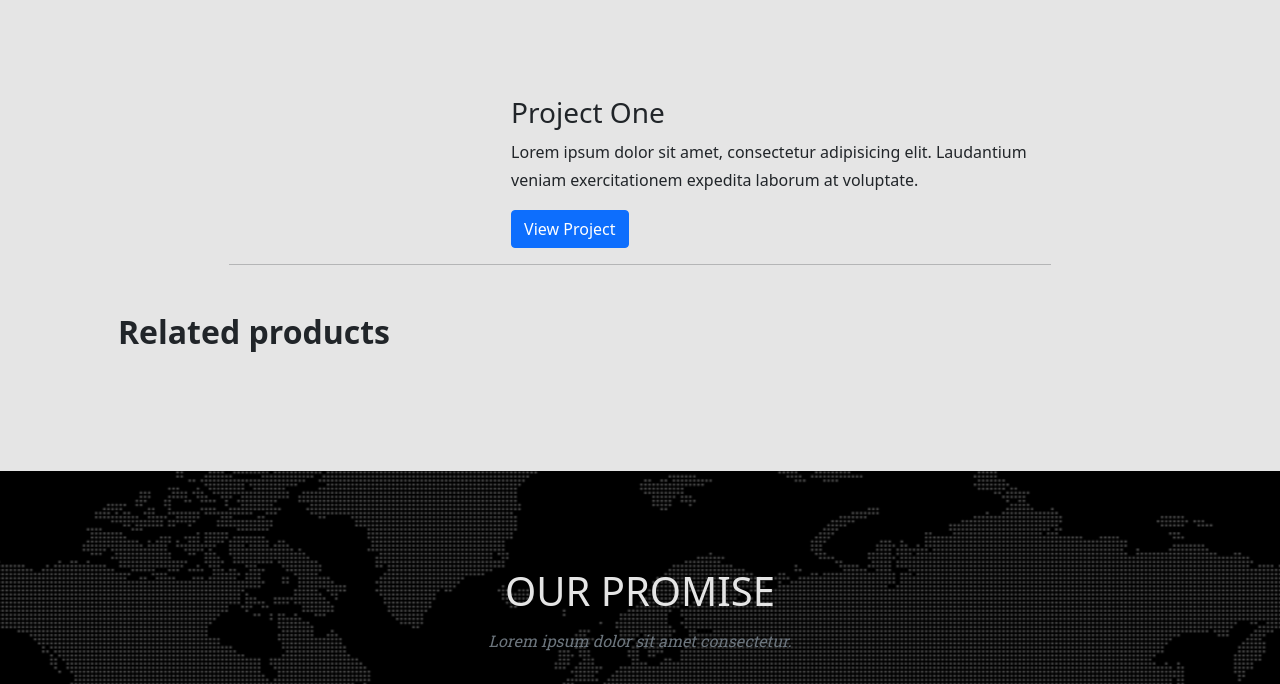
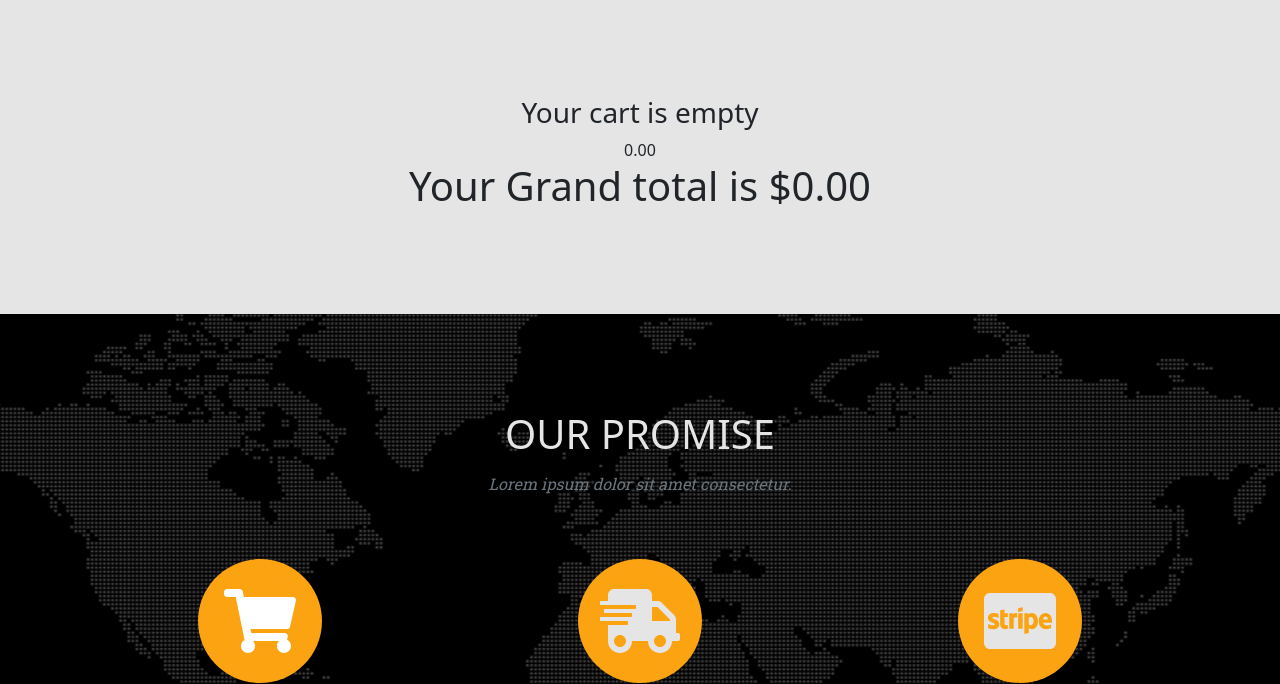
Before and after one commit to rp42dev/MS-4-Django-Full-Stack-Project, a Django app: page /cart/ in a window 1280 px wide. Shown: the part 259-943 px from the top of the page. Run offline with Django 3.2, Linux system fonts and the light colour scheme; some libraries are stand-ins or nearby versions.

Commit message:
added cart item subtotal calculation functionality and grand total

```diff
--- a/cart/contexts.py
+++ b/cart/contexts.py
@@ -8,23 +8,33 @@ def cart_contents(request):
     item_count = 0
     cart = request.session.get('cart', {})
 
-    for item_id, item_data in cart.items():
-        if isinstance(item_data, int):
+    for item_id, quantity in cart.items():
+
+        if isinstance(quantity, int):
             product = get_object_or_404(Product, pk=item_id)
-            total += item_data * product.price
-            item_count += item_data
+
+            if product.sale:
+                subtotal = 0
+                total += quantity * product.sale_price
+                subtotal = quantity * product.sale_price
+            else:
+                subtotal = 0
+                total += quantity * product.price
+                subtotal = quantity * product.price
+            item_count += quantity
             cart_items.append({
                 'item_id': item_id,
-                'quantity': item_data,
+                'quantity': quantity,
                 'product': product,
+                'subtotal': subtotal,
             })
 
     if total < 50:
         delivery = total * Decimal(10 / 100)
-        free_deivery_delta = 50 * total
+        free_deivery = 50 * total
     else:
         delivery = 0
-        free_deivery_delta = 0
+        free_deivery = 0
 
     grand_total = delivery + total
 
@@ -33,8 +43,8 @@ def cart_contents(request):
         'total': total,
         'item_count': item_count,
         'delivery': delivery,
-        'free_deivery_delta': free_deivery_delta,
-        'free_deivery_treshold': 10,
+        'free_deivery': free_deivery,
+        'deivery_treshold': 10,
         'grand_total': grand_total,
     }
 
--- a/cart/templates/cart/cart.html
+++ b/cart/templates/cart/cart.html
@@ -17,7 +17,7 @@
 <!-- Product section-->
 <section class="page-section">
     <div class="w-auto px-4">
-        <div class="col-12 mx-auto col-lg-10 col-xl-8">
+        <div class="col-12 mx-auto col-lg-8 col-md-10">
             {% if cart_items %}
             {% for item in cart_items %}
 
@@ -49,9 +49,9 @@
                         <!-- Sale badge-->
 
                         {% if item.product.sale %}
-                        <h1 class="text-danger">${{ item.product.sale_price }} </h1>
+                        <h1 class="text-danger">${{ item.subtotal }} </h1>
                         {% else %}
-                        <h1>${{ item.product.price }}</h1>
+                        <h1>${{ item.subtotal }}</h1>
                         {% endif %}
 
                     </div>
@@ -64,33 +64,26 @@
             </div>
             <hr class="mt-1">
             {% endfor %}
+
             {% else %}
             <div class="row">
-                <div class="col-4">
-                    <a href="#">
-                        <img class="img-fluid rounded mb-3 mb-md-0" src="https://via.placeholder.com/200x200" alt="">
-                    </a>
-                </div>
-                <div class="col-8">
-                    <h3>Project One</h3>
-                    <p>Lorem ipsum dolor sit amet, consectetur adipisicing elit. Laudantium veniam exercitationem
-                        expedita laborum at voluptate.</p>
-                    <a class="btn btn-primary" href="#">View Project</a>
+
+                <div class="col-12 text-center">
+                    <h3> Your cart is empty</h3>{{ grand_total|floatformat:2 }}
+
                 </div>
             </div>
-            <hr>
+
             {% endif %}
         </div>
     </div>
-    <!-- Related items section-->
-    <div class="container px-2 px-sm-4 px-lg-5 mt-5">
+    <div class="row">
 
-        <h2 class="fw-bolder mb-4">Related products</h2>
-
-        <div class="row gx-2 gx-sm-4  gx-lg-5 row-cols-2 row-cols-md-3 row-cols-xl-4 justify-content-center">
-
+        <div class="col-12 text-center">
+            <h1> Your Grand total is ${{ grand_total|floatformat:2 }}</h1>
 
         </div>
     </div>
+
 </section>
 {% endblock %}
--- a/cart/views.py
+++ b/cart/views.py
@@ -21,7 +21,17 @@ def add_to_cart(request, item_id):
     quantity = int(request.POST.get('quantity'))
     redirect_url = request.POST.get('redirect_url')
     cart = request.session.get('cart', {})
-    print(item_id)
+    update = product.item_count - quantity
+    product.item_count = 100
+    product.save()
+    if update < 0:
+        messages.error(
+            request, f'Sorry, only {product.item_count} \
+                {product.name} available')
+        return redirect(redirect_url)
+    else:
+        product.item_count = update
+        product.save()
 
     if item_id in list(cart.keys()):
         cart[item_id] += quantity
@@ -29,5 +39,7 @@ def add_to_cart(request, item_id):
         cart[item_id] = quantity
 
     request.session['cart'] = cart
-
+    messages.success(
+            request, f'{quantity} \
+                {product.name} added to the cart!')
     return redirect(redirect_url)
--- a/shop/templates/shop/shop.html
+++ b/shop/templates/shop/shop.html
@@ -51,7 +51,7 @@
         <div class="row gx-2 gx-sm-4 gx-lg-5 row-cols-2 row-cols-md-3 row-cols-xl-4 justify-content-center">
             {% for item in products %}
             <div class="col mb-2 mb-sm-4">
-                <div class="card justify-content-end h-100">
+                <div class="card pt-2 justify-content-end h-100">
                     <!-- Sale badge-->
                     {% if item.sale %}
                     <div class="badge bg-danger text-white position-absolute" style="top: 0.5rem; right: 0.5rem">
--- a/static/css/base.css
+++ b/static/css/base.css
@@ -34,6 +34,15 @@ body {
 
 p {
   line-height: 1.75;
+}
+
+
+.invalid {
+  color: #d2042d;
+}
+
+.valid {
+  color: green;
 }
 
 /* Page section */
```
Also changed, not shown: shop/templates/shop/shop_item.html (+48 -13 lines), db.sqlite3.
